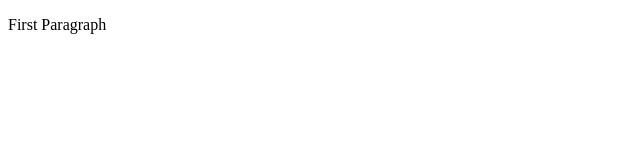
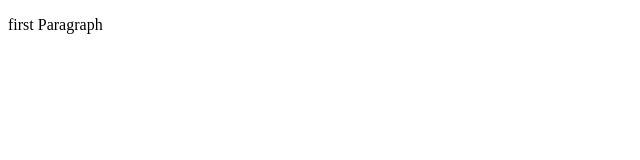
Before and after one commit to reynaldvacaro/learning-git, a plain HTML site: page index.html in a window 1280 px wide. Shown: the full height of the page, 0-640 px from the left. Drawn offline with Linux system fonts and the light colour scheme.

Commit message:
Update index.html

```diff
--- a/index.html
+++ b/index.html
@@ -4,6 +4,6 @@
 <title>Page Title</title>
 </head>
 <body>
-<p>First Paragraph</p>
+<p>first Paragraph</p>
 </body>
 </html>
```
